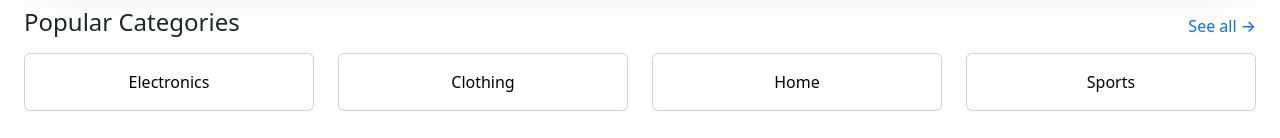
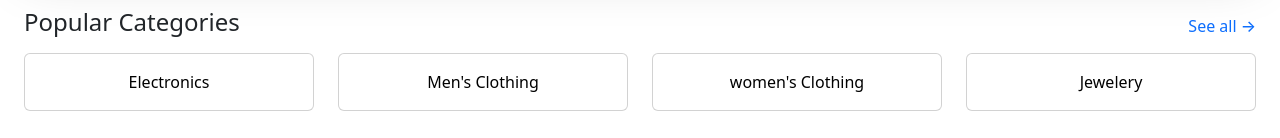
Before and after one commit to sahad336/shopease-ecommerce, a React (Create React App) app: page /home in a window 1280 px wide. Shown: the part 648-786 px from the top of the page. Built offline with nearby package versions, Linux system fonts and the light colour scheme.

Commit message:
modified home

```diff
--- a/src/components/Home.jsx
+++ b/src/components/Home.jsx
@@ -1,6 +1,9 @@
 import styles from '../styles/home.module.css'
 import Carousel from 'react-bootstrap/Carousel';
 import { Link } from "react-router-dom";
+import { setCategory } from "../redux/CategorySlice";
+import { useNavigate } from "react-router-dom";
+import { useDispatch } from "react-redux";
 
 
 const offers = [
@@ -9,7 +12,17 @@ const offers = [
   { id: 3, title: "Free Shipping above ₹1999", desc: "Select pin codes" , image:"https://png.pngtree.com/recommend-works/png-clipart/20250101/ourmid/pngtree-orange-delivery-man-on-motorcycle-png-image_15017922.png" },
 ];
 
+
+
 function Home(){
+
+    const dispatch = useDispatch();
+    const navigate = useNavigate();
+
+  const handleCategoryClick = (category) => {
+      dispatch(setCategory(category));
+      navigate("/products");
+  }
     return(
         <div className={styles.homePage}>
             <Carousel className="mb-5  shadow-lg mt-5 m-4">
@@ -48,22 +61,26 @@ function Home(){
         <div className="row">
           <div className="col-md-3">
             <div className="card p-3 text-center">
-              <Link className={styles.link} to="/products">Electronics</Link>
+              {/* <Link className={styles.link} onClick={() => handleCategoryClick("electronics")}>Electronics</Link> */}
+              <span className={styles.link} onClick={() => handleCategoryClick("electronics")}>Electronics</span>
             </div>
           </div>
           <div className="col-md-3">
             <div className="card p-3 text-center">
-              <Link className={styles.link} to="/products">Clothing</Link>
+              {/* <Link className={styles.link} to="/products">Clothing</Link> */}
+               <span className={styles.link} onClick={() => handleCategoryClick("men's clothing")}>Men's Clothing</span>
             </div>
           </div>
           <div className="col-md-3">
             <div className="card p-3 text-center">
-              <Link className={styles.link} to="/products">Home</Link>
+              {/* <Link className={styles.link} to="/products">Home</Link> */}
+               <span className={styles.link} onClick={() => handleCategoryClick("women's clothing")}>women's Clothing</span>
             </div>
           </div>
           <div className="col-md-3">
             <div className="card p-3 text-center">
-              <Link className={styles.link} to="/products">Sports</Link>
+              {/* <Link className={styles.link} to="/products">Sports</Link> */}
+               <span className={styles.link} onClick={() => handleCategoryClick("jewelery")}>Jewelery</span>
             </div>
           </div>
         </div>
```
